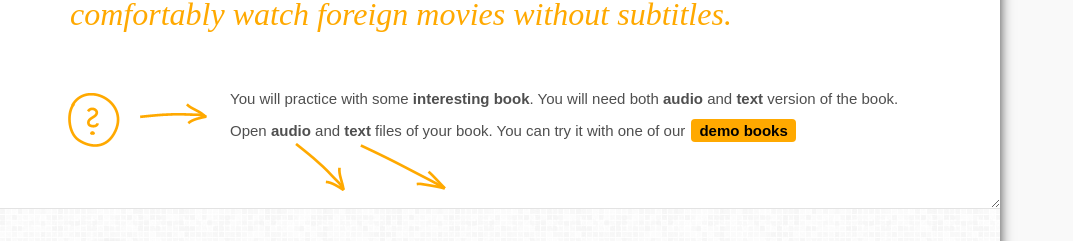
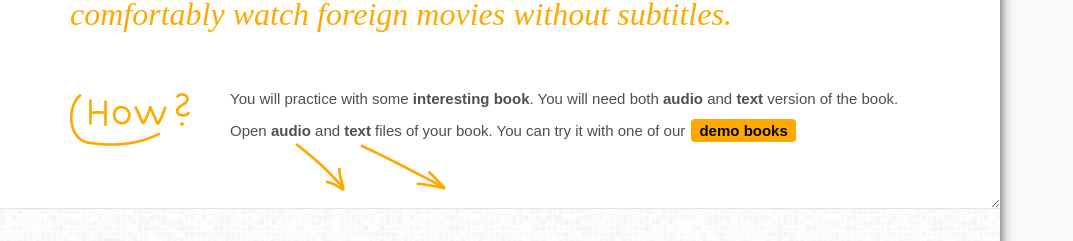
Before and after one commit to crawlingout/understand, a plain HTML site: page index.html in a window 1280 px wide. Shown: the part 292-533 px from the top of the page, without its empty margins (0-1073 px from the left). Drawn offline with nearby package versions, Linux system fonts and the light colour scheme.

Commit message:
Image with 'How?' next to instructions

```diff
--- a/css/style.css
+++ b/css/style.css
@@ -131,7 +131,7 @@ h3 {
 }
 
 #getstarted {
-    background: url("../img/qma.png") no-repeat scroll 68px 20px #ffffff;
+    background: url("../img/how.png") no-repeat scroll 70px 20px #ffffff;
     color: #4f4f4f;
     float: left;
     height: 135px;
```
Also changed, not shown: img/how.png (added), img/qma.png (deleted).
